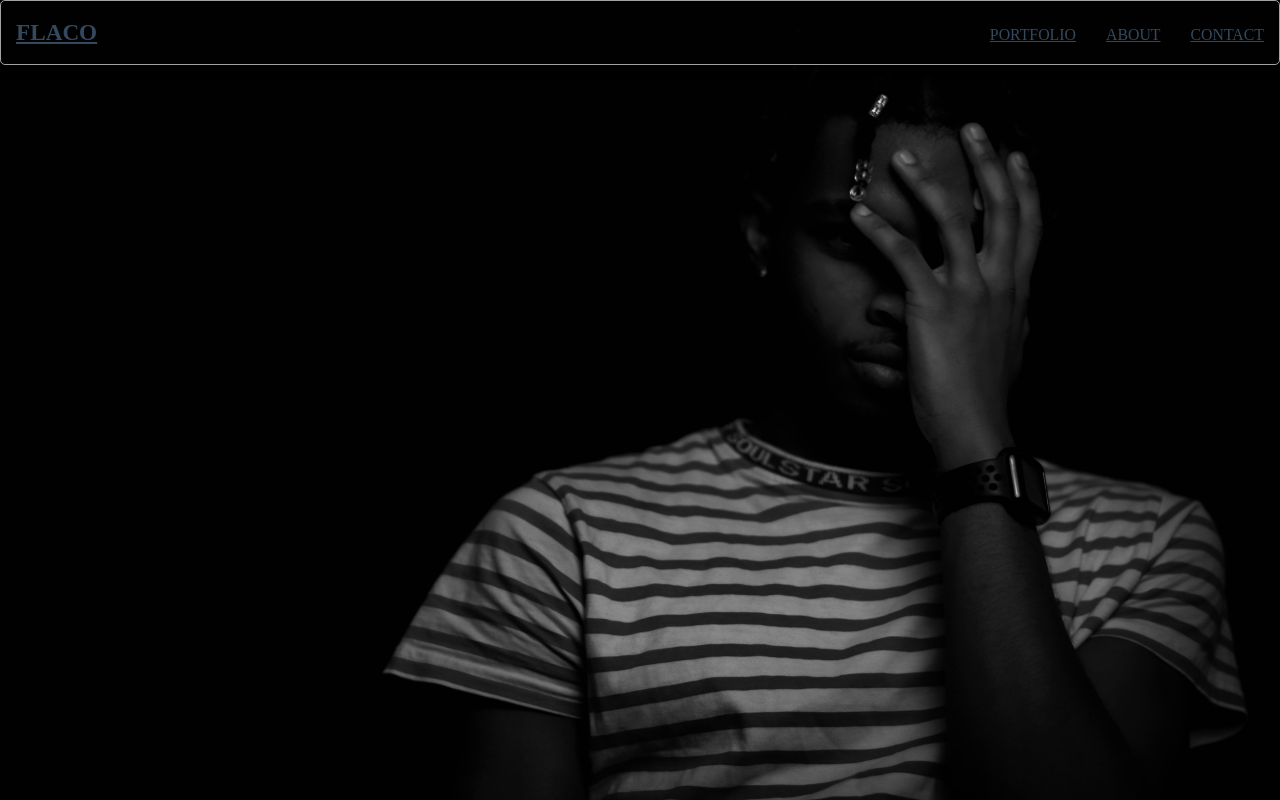
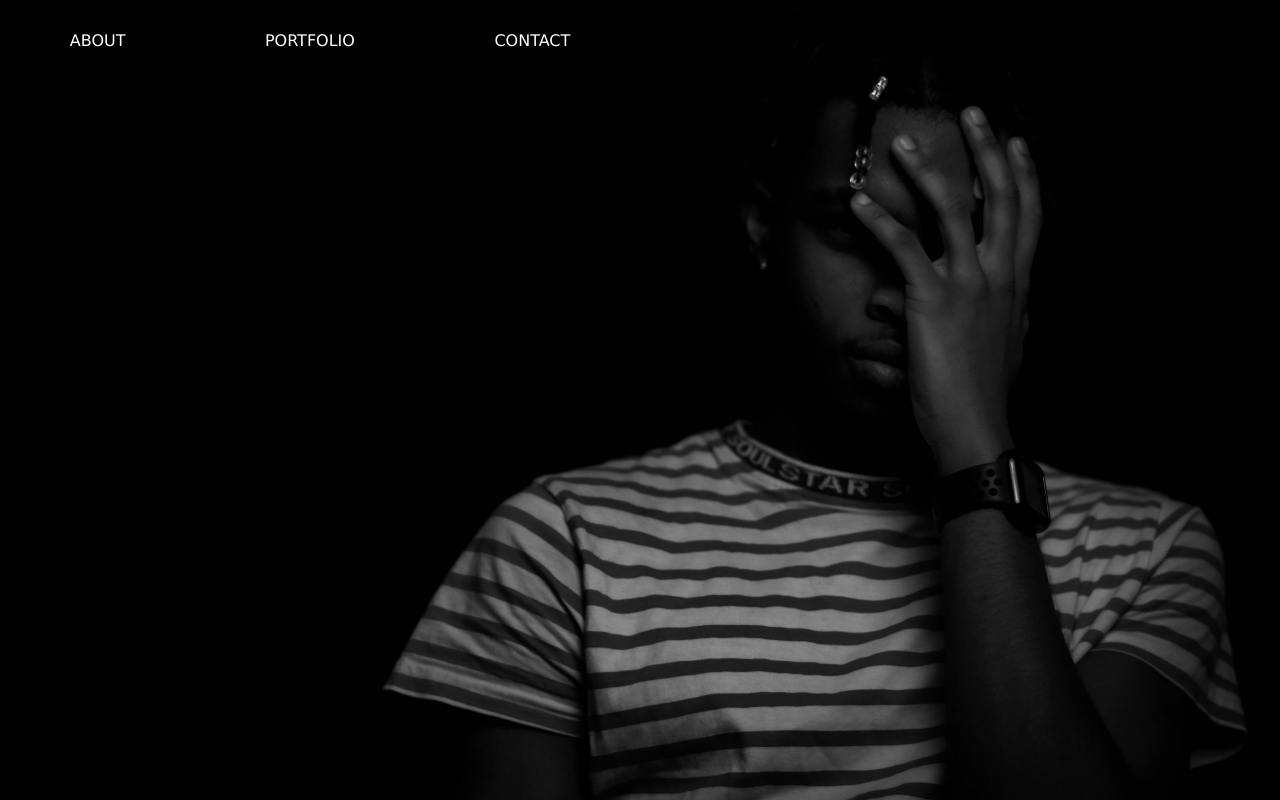
Before and after one commit to trix17/flaco, a plain HTML site: page index.html in a window 1280 px wide. Drawn offline with Linux system fonts and the light colour scheme.

Commit message:
re arrange and clean things a litttle bit

```diff
--- a/index.html
+++ b/index.html
@@ -3,20 +3,41 @@
 
     <head>
         <link rel="stylesheet" href="style.css" type="text/css">
+        <link rel="stylesheet" href="https://cdnjs.cloudflare.com/ajax/libs/font-awesome/4.7.0/css/font-awesome.min.css">
         <meta charset="UTF-8">
         <meta name="viewport" content="width=device-width, initial-scale=1.0">
         <title>Flacco</title>
     </head>
-    <body>
 
-        <header class="header">
-            <h1 class="logo"><a href="#">Flaco</a></h1>
-          <ul class="main-nav">
-              <li><a href="#portfolio">Portfolio</a></li>
-              <li><a href="#about">About</a></li>
-              <li><a href="#contact">Contact</a></li>
-          </ul>
-        </header>
+<body>
+    <div id="menu-bar">
+        <div id="menu" onclick="onClickMenu()">
+            <div id="bar1" class="bar"></div>
+            <div id="bar2" class="bar"></div>
+            <div id="bar3" class="bar"></div>
+        </div>
+
+
+            <nav>
+
+                <ul class="navb" id ="navb">
+                    <li><a> ABOUT </a></li>
+                    <li><a> PORTFOLIO </a></li>
+                    <li><a> CONTACT </a></li>
+                </ul>
+            </nav>
+    </div>
+
+
+
+
+
+
+
+
+
+
     <script src="script.js"></script>
-    </body>
+</body>
+
 </html>
--- a/script.js
+++ b/script.js
@@ -0,0 +1,7 @@
+function onClickMenu(){
+
+  document.getElementById("menu").classList.toggle("change");
+
+  document.getElementById("navb").classList.toggle("change");
+
+}
--- a/style.css
+++ b/style.css
@@ -1,95 +1,106 @@
-*{
-margin: 0;
+body{
+  font-family:Verdana, Geneva, Tahoma, sans-serif;
+  background-image: url("image/flaco.jpg");
+  background-position: center;
+  background-attachment: fixed;
+  background-size: cover;
+}
+
+
+#menu{
+  width: 35px;
+  height: 30px;
+  margin: 30px 0 20px 20px;
+  cursor: pointer;
+}
+
+/* Hamburger menu */
+
+.bar {
+  height: 6px;
+  width: 100%;
+  background-color: rgba(231, 230, 212, 0.322);
+  display: block;
+  border-radius: 5px;
+  transition: 0.3s ease;
+}
+
+#bar1 {
+  transform: translateY(-4px);
+}
+
+#bar3 {
+  transform: translateY(4px);
 
 }
-html{
-  height:100%;
+
+
+.change .bar {
+  background-color:rgba(231, 230, 212, 0.322);
 }
 
-body {
-  background-image: url('image/flaco.jpg');
-  height: 100%;
-  background-repeat: no-repeat;
-  background-position: center;
-  background-size: 100% 100%;
+.change #bar1 {
+  transform: translateY(4px) rotateZ(-45deg);
 
 }
-ul {
-  margin: 0;
-  padding: 0;
-  list-style: none;
-}
-h2,
-h3,
-a {
-	color: #34495e;
+
+.change #bar3 {
+  transform: translateY(-5px) rotateZ(45deg);
 }
 
-.logo {
-	margin: 0;
-	font-size: 1.45em;
+.change #bar2 {
+  opacity: 0;
 }
-.main-nav {
-	margin-top: 5px;
+
+.change {
+  display: block;
+}
+.navb li a{
+  color: #fff;
+  text-decoration: none;
+}
+
+.navb li a:hover{
+  font-weight: bold;
+}
+.navb li{
+  list-style: none;
+  padding: 15px;
 
 }
-.logo a,
-.main-nav a {
-	padding: 10px 15px;
-	text-transform: uppercase;
-	text-align: center;
-	display: block;
+.navb{
+  padding: 0;
+  cursor: pointer;
+  margin: 0 ;
+  transition: 0.3s ease;
+  display: none;
 }
+.change{
+  display: block;
 
-.main-nav a {
-	color: #34495e;
-	font-size: .99em;
-}
-
-.main-nav a:hover {
-	color: #718daa;
 }
 
 
 
-.header {
-	padding-top: .5em;
-	padding-bottom: .5em;
-	border: 1px solid #a2a2a2;
-	-webkit-box-shadow: 0px 0px 14px 0px rgba(0,0,0,0.75);
-	-moz-box-shadow: 0px 0px 14px 0px rgba(0,0,0,0.75);
-	box-shadow: 0px 0px 14px 0px rgba(0,0,0,0.75);
-	-webkit-border-radius: 5px;
-	-moz-border-radius: 5px;
-	border-radius: 5px;
+@media only screen and (min-width: 768px){
+  body {
+    margin: 0px;
+    padding: 0px;
+    }
+
+  .bar{
+    display: none;
+}
+
+
+.navb{
+  margin-top: -5%;
+  display: flex;
+  justify-content: space-around;
+  width: 50%;
+
 }
 
 
 
-
-@media screen and (min-width: 600px) and (max-width: 767px)
-    {
-
-    }
-
-
-
-
-/*for Desktop */
-@media only screen and (min-width: 768px){
-  .header {
-    justify-content: space-between;
-    align-items: center;
-  }
-
-  .header,
-	.main-nav {
-		display: flex;
-
-  }
-
-	}
-
-
-
-    }
+}
```
